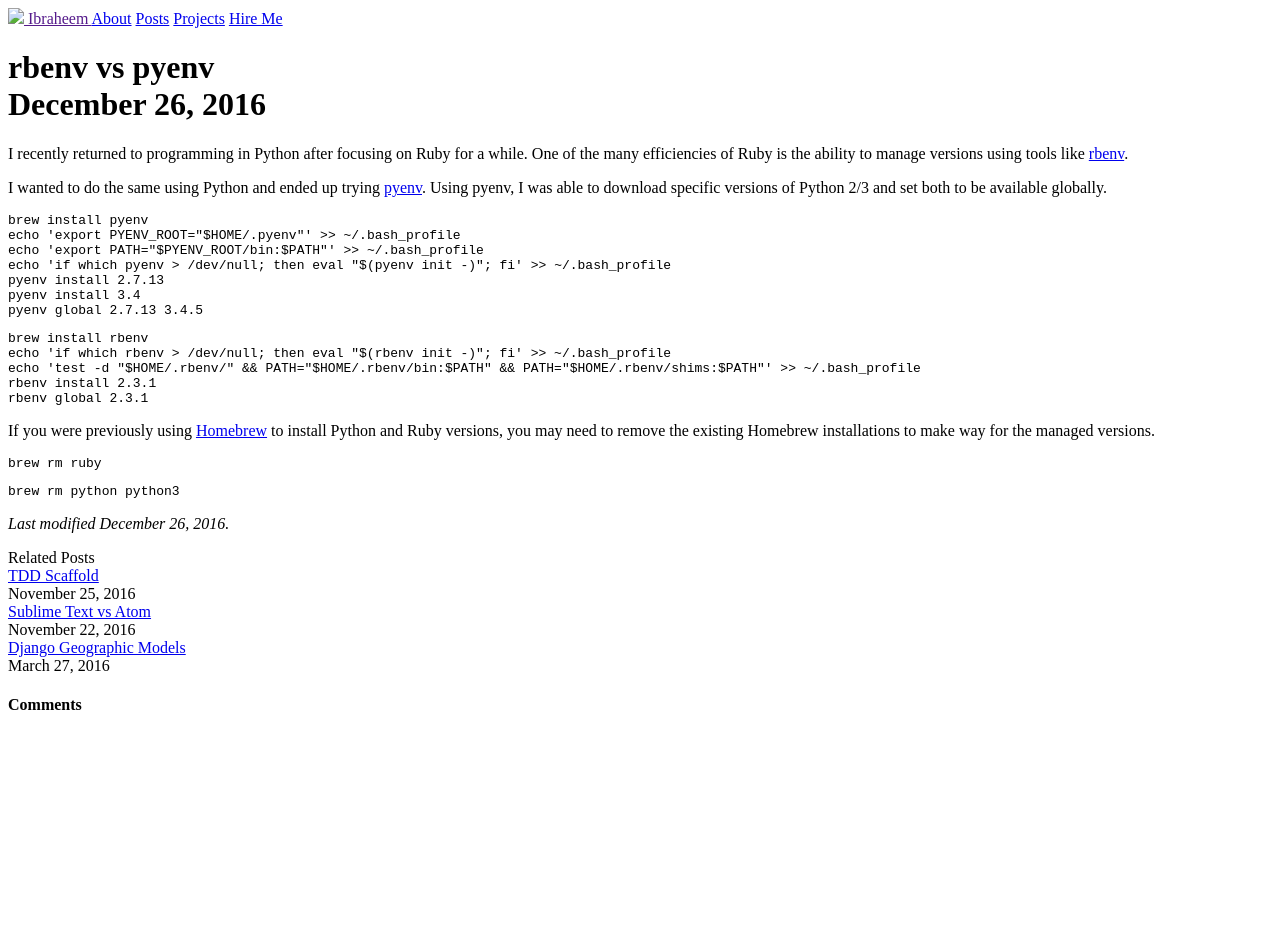
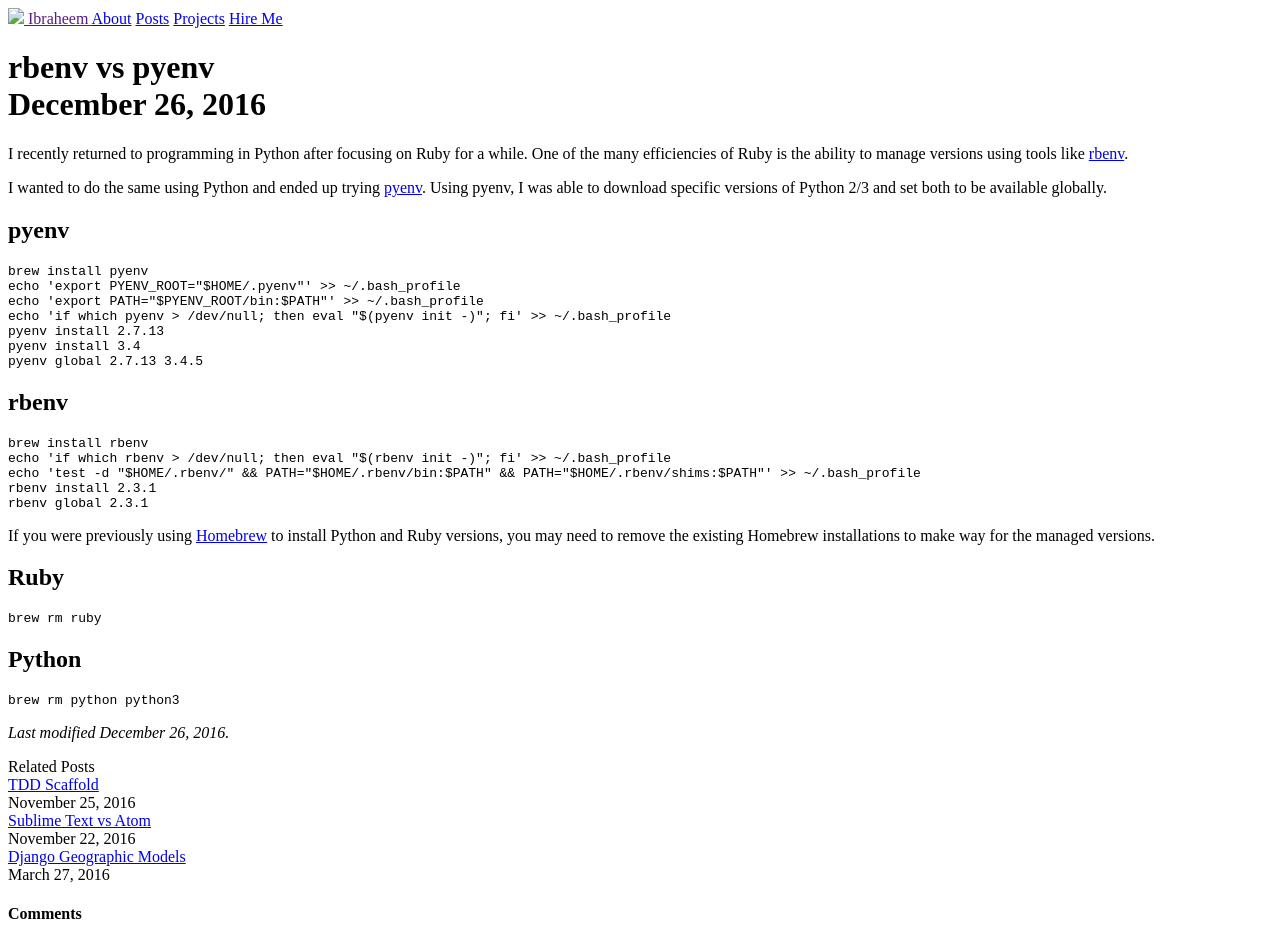
Before and after one commit to ibraheem4/ibraheem4.github.io, a Jekyll site: the page built from _posts/2016-12-26-rbenv-Vs-pyenv.md, in a window 1280 px wide. Built offline with Jekyll 4.4.1, drawn with Linux system fonts in a browser that asks for light colours; nearby versions of some CDN libraries; some web fonts are replaced; library files that are not in the unit come from our copies; before the commit the page ends 900 px from its top, so only the background shows below that.

Commit message:
Update formatting

````diff
--- a/_posts/2016-12-26-rbenv-Vs-pyenv.md
+++ b/_posts/2016-12-26-rbenv-Vs-pyenv.md
@@ -13,6 +13,8 @@ I recently returned to programming in Python after focusing on Ruby for a while.
 
 I wanted to do the same using Python and ended up trying [pyenv](https://github.com/yyuu/pyenv).  Using pyenv, I was able to download specific versions of Python 2/3 and set both to be available globally.
 
+pyenv
+---
 ```
 brew install pyenv
 echo 'export PYENV_ROOT="$HOME/.pyenv"' >> ~/.bash_profile
@@ -23,6 +25,8 @@ pyenv install 3.4
 pyenv global 2.7.13 3.4.5
 ```
 
+rbenv
+---
 ```
 brew install rbenv
 echo 'if which rbenv > /dev/null; then eval "$(rbenv init -)"; fi' >> ~/.bash_profile
@@ -33,9 +37,14 @@ rbenv global 2.3.1
 
 If you were previously using [Homebrew](brew.sh) to install Python and Ruby versions, you may need to remove the existing Homebrew installations to make way for the managed versions.
 
+Ruby
+---
 ```
 brew rm ruby
 ```
+
+Python
+---
 ```
 brew rm python python3
 ```
````
